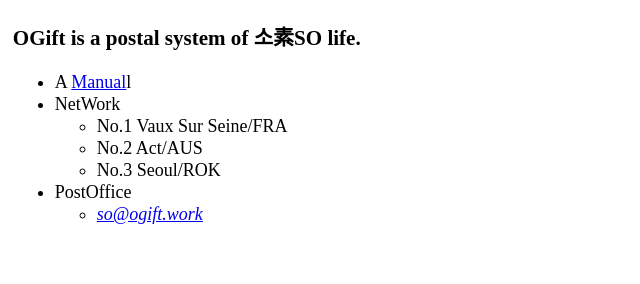
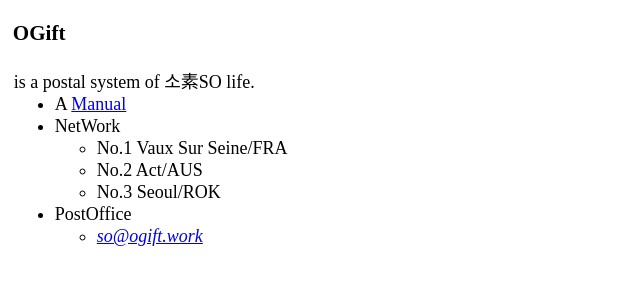
Before and after one commit to yulimsong/yulimsong.github.io, a plain HTML site: page cowork/ogift/ogift.html in a window 1280 px wide. Shown: the whole page, without its empty margins (0-640 px from the left). Drawn offline with Linux system fonts and the light colour scheme.

Commit message:
Update ogift.html

```diff
--- a/cowork/ogift/ogift.html
+++ b/cowork/ogift/ogift.html
@@ -10,9 +10,10 @@
   </head>
 
   <body>
-    <h3>OGift is a postal system of 소素SO life.</h3>
+    <h3>OGift</h3>
+    <p>is a postal system of 소素SO life.</p>
     <ul>
-      <li>A <a href="manual/manual.html" target="_blank">Manual</a>l</li>
+      <li>A <a href="manual/manual.html" target="_blank">Manual</a></li>
       <li>NetWork
         <ul>
           <li>No.1 Vaux Sur Seine/FRA</li>
```
